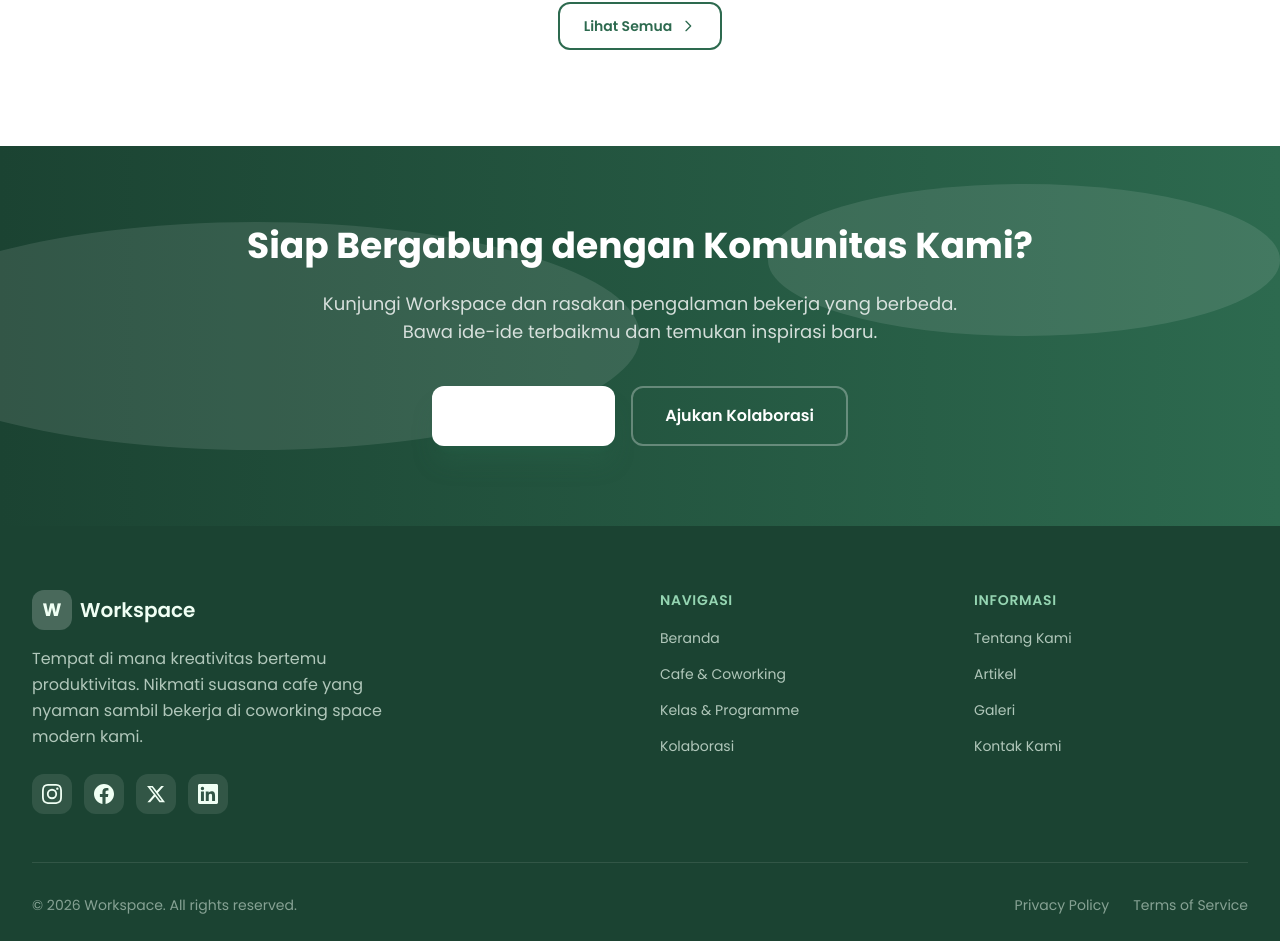
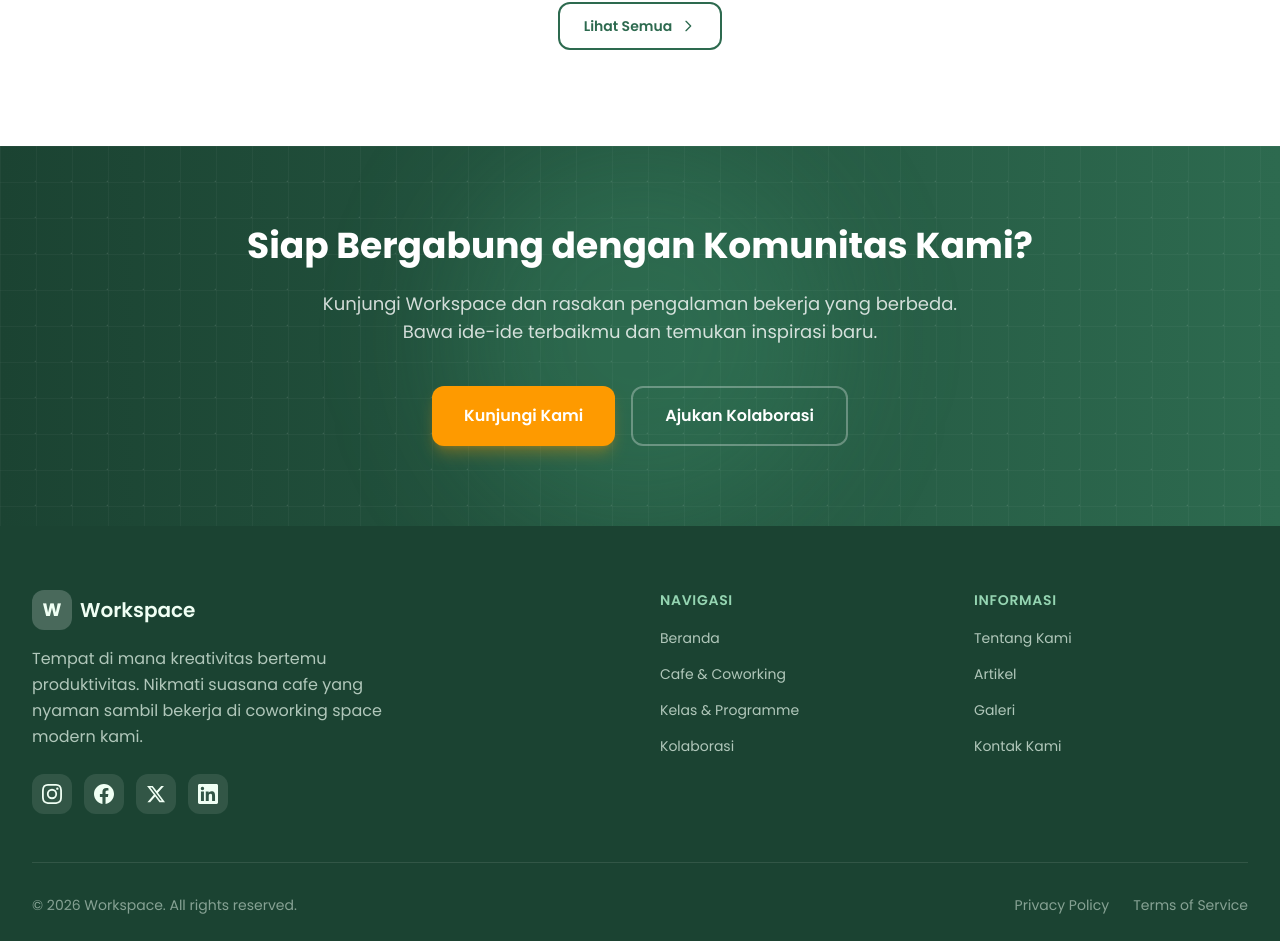
Before and after one commit to aldiyart92/website-profile-usaha, a Next.js app: page / in a window 1280 px wide. Shown: the part 4554-5495 px from the top of the page. Built offline with nearby package versions, Linux system fonts and the light colour scheme.

Commit message:
style: update CTA button to warm amber orange and replace oval with clean modern grid pattern (#1)

```diff
--- a/src/app/page.tsx
+++ b/src/app/page.tsx
@@ -203,12 +203,21 @@ export default function Home() {
       {/* CTA Section */}
       <section className="relative py-20 overflow-hidden">
         <div className="absolute inset-0 bg-gradient-to-r from-primary-dark to-primary" />
-        <div className="absolute inset-0 opacity-10">
-          <svg className="w-full h-full" viewBox="0 0 100 100" preserveAspectRatio="none">
-            <circle cx="20" cy="50" r="30" fill="white" />
-            <circle cx="80" cy="30" r="20" fill="white" />
+        {/* Modern Clean Geometric Grid Pattern */}
+        <div className="absolute inset-0 opacity-15">
+          <svg className="w-full h-full" xmlns="http://www.w3.org/2000/svg">
+            <defs>
+              <pattern id="cta-modern-grid" width="36" height="36" patternUnits="userSpaceOnUse">
+                <path d="M 36 0 L 0 0 0 36" fill="none" stroke="white" strokeWidth="0.8" opacity="0.6" />
+                <circle cx="36" cy="36" r="1.5" fill="white" opacity="0.8" />
+              </pattern>
+            </defs>
+            <rect width="100%" height="100%" fill="url(#cta-modern-grid)" />
           </svg>
         </div>
+        {/* Subtle ambient light glow */}
+        <div className="absolute top-1/2 left-1/2 -translate-x-1/2 -translate-y-1/2 w-96 h-96 bg-primary-light/20 rounded-full blur-3xl pointer-events-none" />
+
         <div className="relative z-10 max-w-4xl mx-auto px-4 sm:px-6 lg:px-8 text-center">
           <h2 data-aos="fade-up" className="text-3xl md:text-4xl font-bold text-white mb-6">
             Siap Bergabung dengan Komunitas Kami?
@@ -218,10 +227,19 @@ export default function Home() {
             Bawa ide-ide terbaikmu dan temukan inspirasi baru.
           </p>
           <div data-aos="fade-up" data-aos-delay="200" className="flex flex-col sm:flex-row gap-4 justify-center">
-            <Button href="/kontak" variant="primary" size="lg" className="bg-white text-primary hover:bg-accent hover:text-primary-dark shadow-xl">
+            <Button
+              href="/kontak"
+              variant="amber"
+              size="lg"
+            >
               Kunjungi Kami
             </Button>
-            <Button href="/kolaborasi" variant="outline" size="lg" className="border-white/30 text-white hover:bg-white/10 hover:text-white">
+            <Button
+              href="/kolaborasi"
+              variant="outline"
+              size="lg"
+              className="border-white/30 text-white hover:bg-white/10 hover:text-white"
+            >
               Ajukan Kolaborasi
             </Button>
           </div>
--- a/src/components/Button.tsx
+++ b/src/components/Button.tsx
@@ -2,7 +2,7 @@ import Link from "next/link";
 
 interface ButtonProps {
   children: React.ReactNode;
-  variant?: "primary" | "outline" | "ghost";
+  variant?: "primary" | "outline" | "ghost" | "amber";
   href?: string;
   onClick?: () => void;
   type?: "button" | "submit";
@@ -32,6 +32,8 @@ export default function Button({
       "border-2 border-primary text-primary hover:bg-primary hover:text-white",
     ghost:
       "text-primary hover:bg-primary/10",
+    amber:
+      "bg-amber-500 text-white hover:bg-amber-600 shadow-lg shadow-amber-500/30 hover:shadow-amber-600/30",
   };
 
   const baseClasses = `inline-flex items-center justify-center gap-2 font-semibold rounded-xl transition-all duration-300 ${sizeClasses[size]} ${variantClasses[variant]} ${className}`;
```
